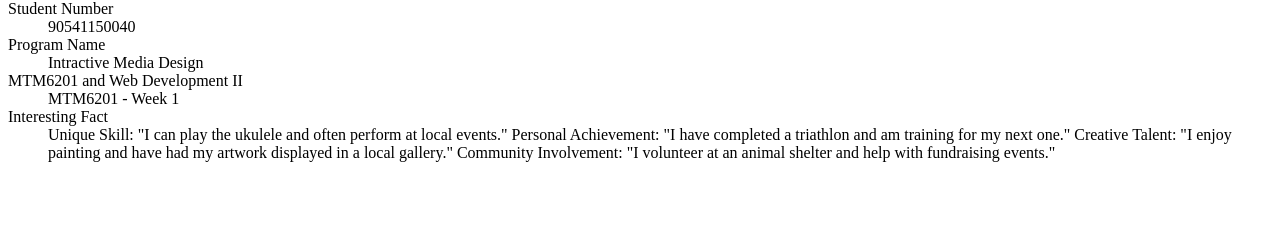
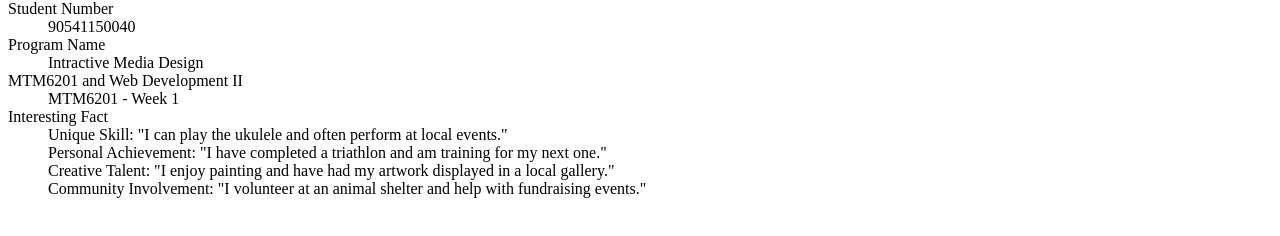
Before and after one commit to srishti0907/assignment-1, a plain HTML site: page index.html in a window 1280 px wide. Shown: the part 114-350 px from the top of the page. Drawn offline with Linux system fonts and the light colour scheme.

Commit message:
Add files via upload

```diff
--- a/index.html
+++ b/index.html
@@ -16,13 +16,10 @@
         <dt>MTM6201 and Web Development II</dt>
         <dd>MTM6201 - Week 1</dd>
         <dt>Interesting Fact</dt>
-        <dd>Unique Skill: "I can play the ukulele and often perform at local events."
-
-            Personal Achievement: "I have completed a triathlon and am training for my next one."
-
-            Creative Talent: "I enjoy painting and have had my artwork displayed in a local gallery."
-
-            Community Involvement: "I volunteer at an animal shelter and help with fundraising events."</dd>
+        <dd>Unique Skill: "I can play the ukulele and often perform at local events."</dd>
+        <dd>Personal Achievement: "I have completed a triathlon and am training for my next one."</dd>
+        <dd>Creative Talent: "I enjoy painting and have had my artwork displayed in a local gallery."</dd>
+        <dd>Community Involvement: "I volunteer at an animal shelter and help with fundraising events."</dd>
     </dl>
 </body>
 </html>
```
